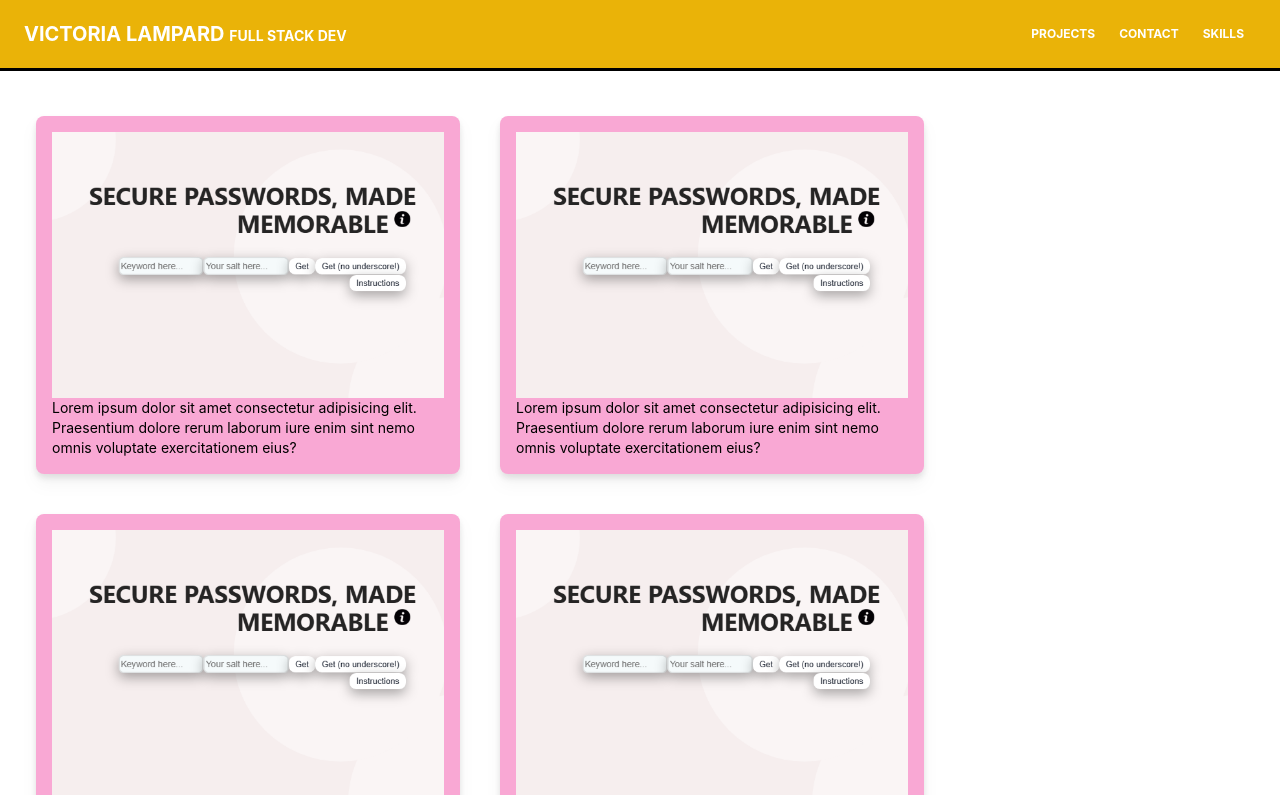
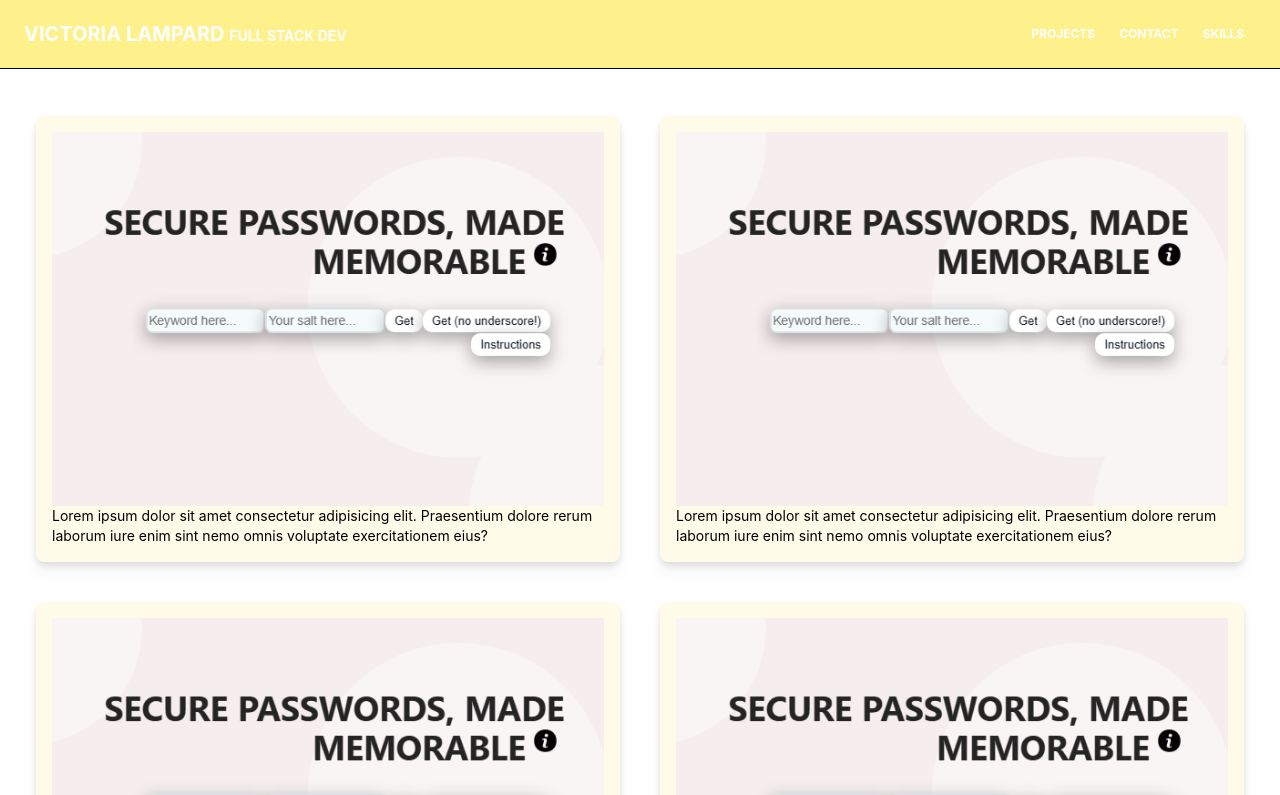
Before and after one commit to vglampard/portfolio-tailwind, a React (Create React App) app: page /projects in a window 1280 px wide. Shown: the top 795 px of the page. Built offline with nearby package versions, Linux system fonts and the light colour scheme.

Commit message:
routing working

```diff
--- a/src/App.js
+++ b/src/App.js
@@ -1,26 +1,19 @@
 import './App.css';
 import Navbar from './components/Navbar/Navbar';
-import AboutMe from './components/AboutMe/AboutMe';
-import Projects from './components/Projects/Projects';
-import Contact from './components/Contact/Contact';
-import Skills from './components/Skills/Skills';
-import { Routes, Route } from "react-router-dom"
+
+
 import { Link } from "react-router-dom";
 
 function App() {
   return (
     <div className="App">
       <header >
-        <Navbar/>
 
+       TEST
       </header>
    <body className="bg-white h-[100vh]">
 
-   <Routes>
-        <Route path="/" element={ <App/> } />
-        <Route path="projects" element={ <Projects/> } />
-        <Route path="contact" element={ <Contact/> } />
-      </Routes>
+
 
    </body>
 
--- a/src/components/Navbar/Navbar.js
+++ b/src/components/Navbar/Navbar.js
@@ -5,12 +5,12 @@ export default function Navbar({ fixed }) {
   const [navbarOpen, setNavbarOpen] = React.useState(false);
   return (
     <>
-      <nav className="relative flex flex-wrap items-center justify-between px-2 py-3 outline bg-yellow-500 mb-3">
+      <nav className="relative flex flex-wrap items-center justify-between px-2 py-3 outline outline-1 bg-yellow-200 mb-3">
         <div className="container px-4 mx-auto flex flex-wrap items-center justify-between">
           <div className="w-full relative flex justify-between lg:w-auto lg:static lg:block lg:justify-start">
             <a
               className="text-sm font-bold leading-relaxed inline-block mr-4 py-2 whitespace-nowrap uppercase text-white"
-              href="#pablo"
+              href="/"
             >
               <span className="text-xl">Victoria Lampard </span>Full Stack Dev
             </a>
--- a/src/components/Projects/Projects.js
+++ b/src/components/Projects/Projects.js
@@ -5,7 +5,7 @@ import { PROJECTS } from '../../constants/projectsData';
 export default function Projects() {
 
     return (
-      <div className=" grid grid-cols-2 p-4 space-x-{10} w-3/4">
+      <div className="w-[100vw] grid grid-cols-2 p-4 space-x-{10} w-3/4">
         {PROJECTS.map((project) => (
           <p className="text-sm">
            <ProjectsCard project={project}/>
--- a/src/components/Projects/ProjectsCard.js
+++ b/src/components/Projects/ProjectsCard.js
@@ -1,8 +1,6 @@
 import React from "react";
 import image from "./projectImage.png";
-import { AnimatePresence } from "framer-motion";
 import { fadeIn } from "../../utils/motion";
-
 import { motion } from "framer-motion";
 
 export default function ProjectsCard({ project }) {
@@ -11,7 +9,7 @@ export default function ProjectsCard({ project }) {
     <motion.div
     variants={fadeIn("down", "tween", 0.2, 1)}
     >
-      <div className="bg-pink-300 m-5 p-4 rounded-lg drop-shadow-lg ">
+      <div className="bg-yellow-50 m-5 p-4 rounded-lg drop-shadow-lg">
         <img src={image} alt="project" />
         <h1>{project.description}</h1>
       </div>
--- a/src/index.js
+++ b/src/index.js
@@ -3,12 +3,24 @@ import ReactDOM from "react-dom/client";
 import "./index.css";
 import App from "./App";
 import reportWebVitals from "./reportWebVitals";
-import { BrowserRouter } from "react-router-dom";
+import { BrowserRouter, Routes, Route } from "react-router-dom";
+import AboutMe from "./components/AboutMe/AboutMe";
+import Projects from "./components/Projects/Projects";
+import Contact from "./components/Contact/Contact";
+import Skills from "./components/Skills/Skills";
+import Navbar from "./components/Navbar/Navbar";
 
 const root = ReactDOM.createRoot(document.getElementById("root"));
 root.render(
   <BrowserRouter>
-    <App />
+    <Navbar/>
+    <Routes>
+      <Route path="/" element={<App />} />
+      <Route path="projects" element={<Projects />} />
+      <Route path="contact" element={<Contact />} />
+      <Route path="aboutme" element={<AboutMe />} />
+      <Route path="skills" element={<Skills />} />
+    </Routes>
   </BrowserRouter>
 );
 
```
